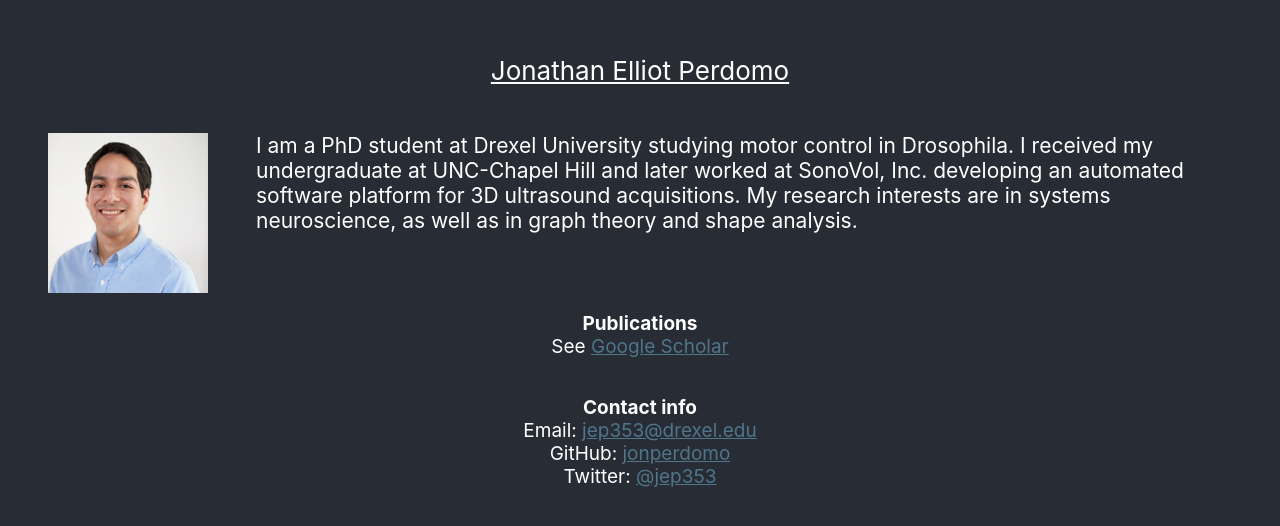
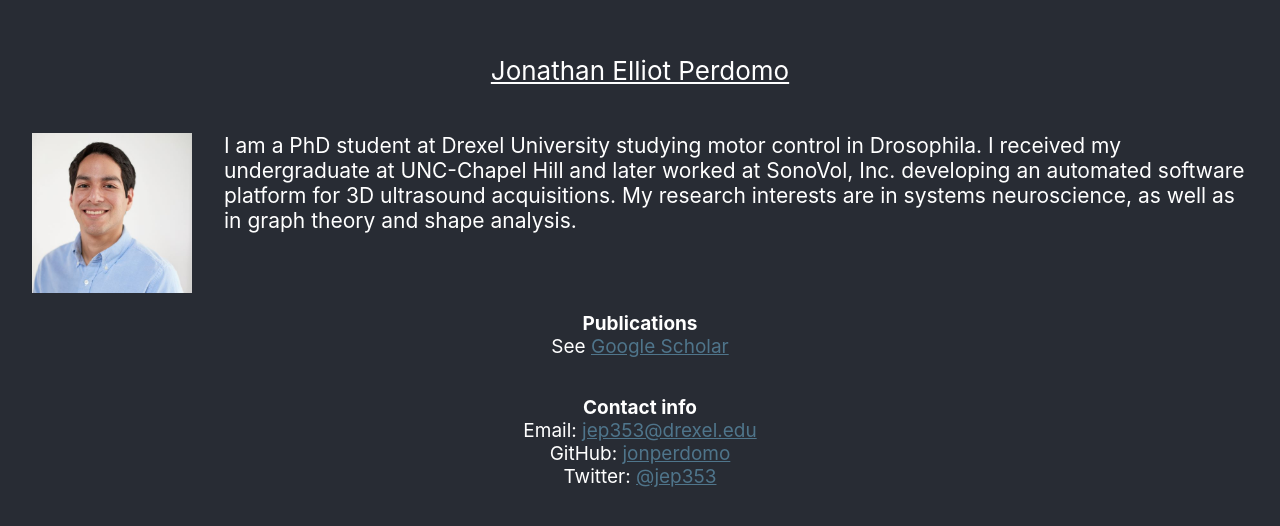
Before and after one commit to jonperdomo/jonperdomo.github.io, a React (Create React App) app: page / in a window 1280 px wide. Shown: the part 132-658 px from the top of the page. Built offline with nearby package versions, Linux system fonts and the light colour scheme.

Commit message:
ENH: Update padding for ios

```diff
--- a/src/App.css
+++ b/src/App.css
@@ -40,11 +40,11 @@
 }
 
 .image {
-    padding-left: 3rem;
-    padding-right: 3rem;
+    padding-left: 2rem;
+    padding-right: 2rem;
 }
 
 img {
-    padding-right: 3rem;
+    padding-right: 2rem;
     float: left;
 }
```
